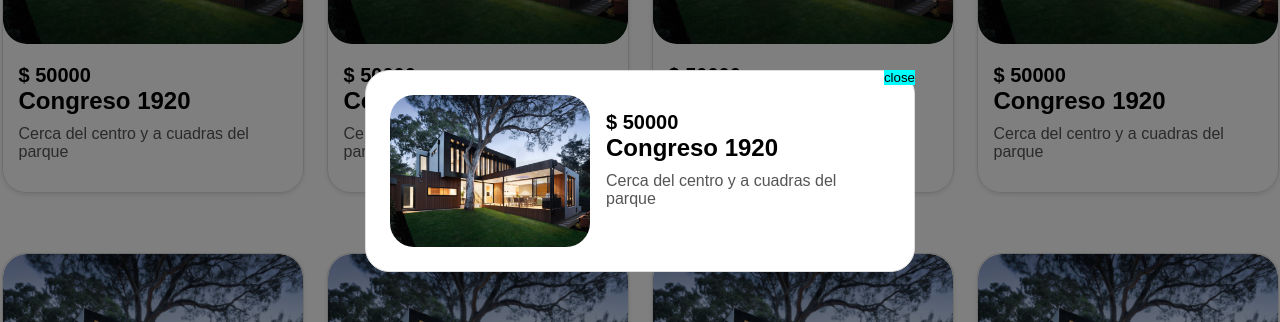
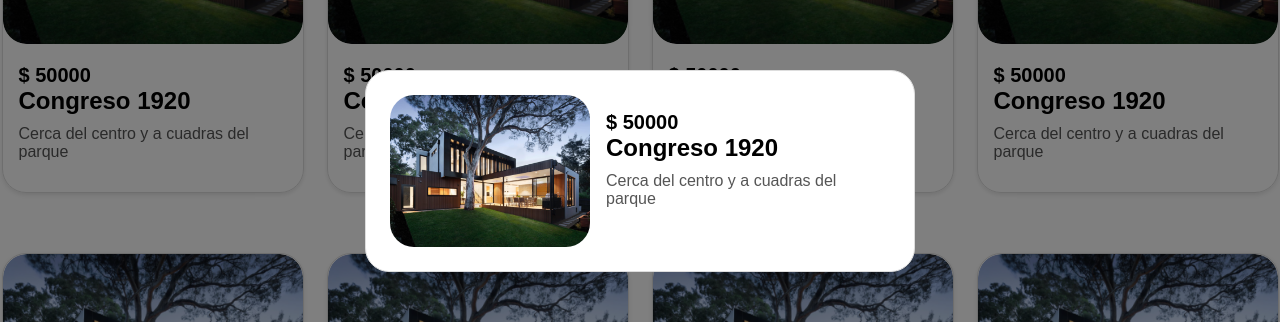
Before and after one commit to mpaulabarroso/softwind-challenge, a React (Vite) app: page / in a window 1280 px wide. Both pictures are taken after a click on the element 152 px from the left and 232 px from the top of the page. Shown: the part 229-551 px from the top of the page. Built offline with nearby package versions, Linux system fonts and the light colour scheme.

Commit message:
refactor: delete close button

```diff
--- a/src/components/Modal.jsx
+++ b/src/components/Modal.jsx
@@ -6,11 +6,11 @@ export function Modal({ onPress, toDisplay }) {
     return (
         <div>
             {isOpen &&
-                <div className={styles.container}>
-                    <div className={styles.content}>
-                        {toDisplay}
-                        <button onClick={() => setIsOpen(false)} className={styles.modalButton}>close</button>
-                    </div>
+                <div
+                    onClick={() => setIsOpen(false)}
+                    className={styles.container}
+                >
+                    {toDisplay}
                 </div>
             }
             <div onClick={() => setIsOpen(true)}>{onPress}</div>
--- a/src/components/modal.module.css
+++ b/src/components/modal.module.css
@@ -9,16 +9,3 @@
     justify-content: center;
     align-items: center;
 }
-
-.content {
-    position: relative;
-    min-width: 100px;
-    min-height: 100px;
-}
-
-.modalButton {
-    position: absolute;
-    background-color: aqua;
-    top: 0;
-    right: 0;
-}
```
